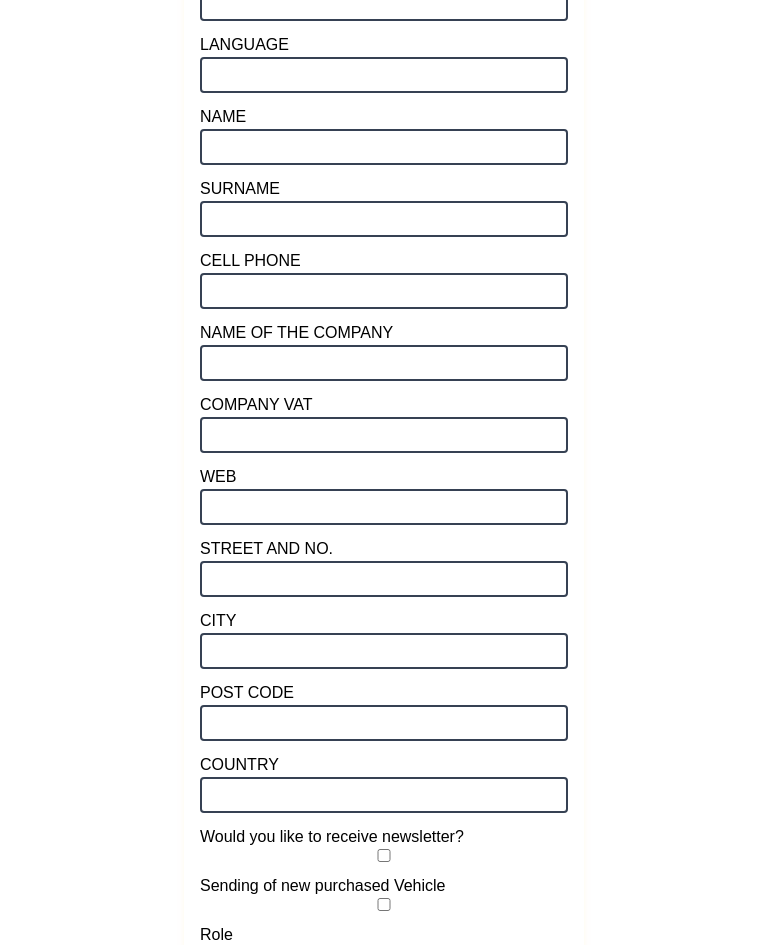
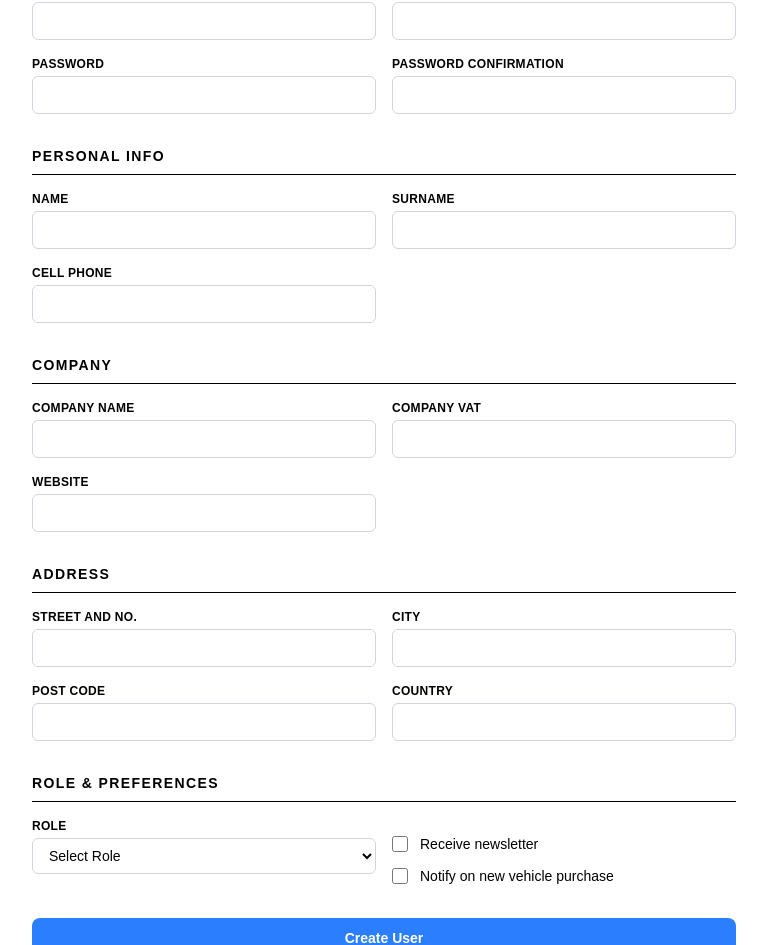
Before and after one commit to M-Aziz-Ahmed/utc, a Next.js app: page /setupUser in a window 1280 px wide. Shown: the part 223-1168 px from the top of the page, without its empty margins (256-1023 px from the left). Built offline with nearby package versions, Linux system fonts and the light colour scheme.

Commit message:
Login-Page-UI

```diff
--- a/app/setupUser/page.jsx
+++ b/app/setupUser/page.jsx
@@ -3,7 +3,6 @@ import { useState } from "react";
 
 const Page = () => {
     const [values, setValues] = useState({
-
         email: '',
         password: '',
         name: '',
@@ -21,9 +20,9 @@ const Page = () => {
         newpurchase: false,
         role: '',
         verified: true,
-
     })
     const [message, setMessage] = useState('')
+    const [isError, setIsError] = useState(false)
 
     const handleSubmit = async (event) => {
         event.preventDefault();
@@ -32,82 +31,106 @@ const Page = () => {
             headers: { 'Content-Type': 'application/json' },
             body: JSON.stringify(values)
         });
-
         const data = await res.json().catch(() => ({ message: 'Server error' }));
+        setIsError(!res.ok)
         setMessage(data.message || 'Server error');
     };
 
+    const field = (label, key, type = 'text') => (
+        <div className="flex flex-col gap-1">
+            <label className="text-xs font-semibold text-gray-500 uppercase tracking-wide">{label}</label>
+            <input
+                type={type}
+                className="border border-gray-300 rounded-md px-3 py-2 text-sm focus:outline-none focus:ring-2 focus:ring-blue-400 focus:border-transparent transition"
+                onChange={(e) => setValues({ ...values, [key]: e.target.value })}
+            />
+        </div>
+    )
+
     return (
-        <div className="flex py-6 justify-center items-center">
-            <form onSubmit={handleSubmit} className="form bg-white shadow-md shadow-amber-50 p-4 rounded-lg w-100">
-                {message && <p className="mb-3 text-sm text-center">{message}</p>}
-                <div className="mb-3 flex flex-col">
-                    <label className="text-gray-500">EMAIL</label>
-                    <input type="email" className="border-2 rounded border-gray-700 py-1" onChange={(e) => setValues({ ...values, email: e.target.value })} />
+        <div className="min-h-screen bg-gray-100 flex items-start justify-center py-10 px-4">
+            <div className="bg-white rounded-2xl shadow-lg w-full max-w-3xl p-8">
+
+                {/* Header */}
+                <div className="mb-8">
+                    <h1 className="text-2xl font-bold text-gray-800">Create New User</h1>
+                    <p className="text-sm text-gray-500 mt-1">Fill in the details below to register a new user account.</p>
                 </div>
-                <div className="mb-3 flex flex-col">
-                    <label className="text-gray-500">PASSWORD</label>
-                    <input type="text" className="border-2 rounded border-gray-700 py-1" onChange={(e) => setValues({ ...values, password: e.target.value })} />
+
+                {/* Message */}
+                {message && (
+                    <div className={`mb-6 px-4 py-3 rounded-lg text-sm font-medium ${isError ? 'bg-red-50 text-red-600 border border-red-200' : 'bg-green-50 text-green-600 border border-green-200'}`}>
+                        {message}
                     </div>
-                <div className="mb-3 flex flex-col">
-                    <label className="text-gray-500">PASSWORD CONFIRMATION</label>
-                    <input type="text" className="border-2 rounded border-gray-700 py-1" />
+                )}
+
+                <form onSubmit={handleSubmit} className="space-y-8">
+
+                    {/* Account */}
+                    <section>
+                        <h2 className="text-sm font-bold text-gray-400 uppercase tracking-widest mb-4 border-b pb-2">Account</h2>
+                        <div className="grid grid-cols-1 sm:grid-cols-2 gap-4">
+                            {field('Email', 'email', 'email')}
+                            {field('Language', 'lang')}
+                            <div className="flex flex-col gap-1">
+                                <label className="text-xs font-semibold text-gray-500 uppercase tracking-wide">Password</label>
+                                <input
+                                    type="password"
+                                    className="border border-gray-300 rounded-md px-3 py-2 text-sm focus:outline-none focus:ring-2 focus:ring-blue-400 focus:border-transparent transition"
+                                    onChange={(e) => setValues({ ...values, password: e.target.value })}
+                                />
                             </div>
-                <div className="mb-3 flex flex-col">
-                    <label className="text-gray-500">LANGUAGE</label>
-                    <input type="text" className="border-2 rounded border-gray-700 py-1" onChange={(e) => setValues({ ...values, lang: e.target.value })} />
+                            <div className="flex flex-col gap-1">
+                                <label className="text-xs font-semibold text-gray-500 uppercase tracking-wide">Password Confirmation</label>
+                                <input
+                                    type="password"
+                                    className="border border-gray-300 rounded-md px-3 py-2 text-sm focus:outline-none focus:ring-2 focus:ring-blue-400 focus:border-transparent transition"
+                                />
                             </div>
-                <div className="mb-3 flex flex-col">
-                    <label className="text-gray-500">NAME</label>
-                    <input type="text" className="border-2 rounded border-gray-700 py-1" onChange={(e) => setValues({ ...values, name: e.target.value })} />
                         </div>
-                <div className="mb-3 flex flex-col">
-                    <label className="text-gray-500">SURNAME</label>
-                    <input type="text" className="border-2 rounded border-gray-700 py-1" onChange={(e) => setValues({ ...values, surname: e.target.value })} />
+                    </section>
+
+                    {/* Personal */}
+                    <section>
+                        <h2 className="text-sm font-bold text-gray-400 uppercase tracking-widest mb-4 border-b pb-2">Personal Info</h2>
+                        <div className="grid grid-cols-1 sm:grid-cols-2 gap-4">
+                            {field('Name', 'name')}
+                            {field('Surname', 'surname')}
+                            {field('Cell Phone', 'cellphone')}
                         </div>
-                <div className="mb-3 flex flex-col">
-                    <label className="text-gray-500">CELL PHONE</label>
-                    <input type="text" className="border-2 rounded border-gray-700 py-1" onChange={(e) => setValues({ ...values, cellphone: e.target.value })} />
+                    </section>
+
+                    {/* Company */}
+                    <section>
+                        <h2 className="text-sm font-bold text-gray-400 uppercase tracking-widest mb-4 border-b pb-2">Company</h2>
+                        <div className="grid grid-cols-1 sm:grid-cols-2 gap-4">
+                            {field('Company Name', 'company')}
+                            {field('Company VAT', 'companyvat')}
+                            {field('Website', 'web')}
                         </div>
-                <div className="mb-3 flex flex-col">
-                    <label className="text-gray-500">NAME OF THE COMPANY</label>
-                    <input type="text" className="border-2 rounded border-gray-700 py-1" onChange={(e) => setValues({ ...values, company: e.target.value })} />
+                    </section>
+
+                    {/* Address */}
+                    <section>
+                        <h2 className="text-sm font-bold text-gray-400 uppercase tracking-widest mb-4 border-b pb-2">Address</h2>
+                        <div className="grid grid-cols-1 sm:grid-cols-2 gap-4">
+                            {field('Street and No.', 'streetno')}
+                            {field('City', 'city')}
+                            {field('Post Code', 'postcode')}
+                            {field('Country', 'country')}
                         </div>
-                <div className="mb-3 flex flex-col">
-                    <label className="text-gray-500">COMPANY VAT</label>
-                    <input type="text" className="border-2 rounded border-gray-700 py-1" onChange={(e) => setValues({ ...values, companyvat: e.target.value })} />
-                </div>
-                <div className="mb-3 flex flex-col">
-                    <label className="text-gray-500">WEB</label>
-                    <input type="text" className="border-2 rounded border-gray-700 py-1" onChange={(e) => setValues({ ...values, web: e.target.value })} />
-                </div>
-                <div className="mb-3 flex flex-col">
-                    <label className="text-gray-500">STREET AND NO.</label>
-                    <input type="text" className="border-2 rounded border-gray-700 py-1" onChange={(e) => setValues({ ...values, streetno: e.target.value })} />
-                </div>
-                <div className="mb-3 flex flex-col">
-                    <label className="text-gray-500">CITY</label>
-                    <input type="text" className="border-2 rounded border-gray-700 py-1" onChange={(e) => setValues({ ...values, city: e.target.value })} />
-                </div>
-                <div className="mb-3 flex flex-col">
-                    <label className="text-gray-500">POST CODE</label>
-                    <input type="text" className="border-2 rounded border-gray-700 py-1" onChange={(e) => setValues({ ...values, postcode: e.target.value })} />
-                </div>
-                <div className="mb-3 flex flex-col">
-                    <label className="text-gray-500">COUNTRY</label>
-                    <input type="text" className="border-2 rounded border-gray-700 py-1" onChange={(e) => setValues({ ...values, country: e.target.value })} />
-                </div>
-                <div className="mb-3 flex flex-col">
-                    <label className="text-gray-500">Would you like to receive newsletter?</label>
-                    <input type="checkbox" className="border-2 rounded border-gray-700 py-1" onChange={(e) => setValues({ ...values, newsletter: e.target.checked })} />
-                </div>
-                <div className="mb-3 flex flex-col">
-                    <label className="text-gray-500">Sending of new purchased Vehicle</label>
-                    <input type="checkbox" className="border-2 rounded border-gray-700 py-1" onChange={(e) => setValues({ ...values, newpurchase: e.target.checked })} />
-                </div>
-                <div className="mb-3 flex flex-col">
-                    <label className="text-gray-500">Role</label>
-                    <select className="border-2 rounded border-gray-700 py-1" onChange={(e) => setValues({ ...values, role: e.target.value })}>
+                    </section>
+
+                    {/* Role & Preferences */}
+                    <section>
+                        <h2 className="text-sm font-bold text-gray-400 uppercase tracking-widest mb-4 border-b pb-2">Role & Preferences</h2>
+                        <div className="grid grid-cols-1 sm:grid-cols-2 gap-4">
+                            <div className="flex flex-col gap-1">
+                                <label className="text-xs font-semibold text-gray-500 uppercase tracking-wide">Role</label>
+                                <select
+                                    className="border border-gray-300 rounded-md px-3 py-2 text-sm focus:outline-none focus:ring-2 focus:ring-blue-400 focus:border-transparent transition bg-white"
+                                    onChange={(e) => setValues({ ...values, role: e.target.value })}
+                                >
                                     <option value="">Select Role</option>
                                     <option value="Admin">Admin</option>
                                     <option value="User">User</option>
@@ -118,11 +141,36 @@ const Page = () => {
                                     <option value="Export">Export</option>
                                 </select>
                             </div>
+                            <div className="flex flex-col gap-3 justify-center pt-4">
+                                <label className="flex items-center gap-3 cursor-pointer">
+                                    <input
+                                        type="checkbox"
+                                        className="w-4 h-4 accent-blue-500"
+                                        onChange={(e) => setValues({ ...values, newsletter: e.target.checked })}
+                                    />
+                                    <span className="text-sm text-gray-600">Receive newsletter</span>
+                                </label>
+                                <label className="flex items-center gap-3 cursor-pointer">
+                                    <input
+                                        type="checkbox"
+                                        className="w-4 h-4 accent-blue-500"
+                                        onChange={(e) => setValues({ ...values, newpurchase: e.target.checked })}
+                                    />
+                                    <span className="text-sm text-gray-600">Notify on new vehicle purchase</span>
+                                </label>
+                            </div>
+                        </div>
+                    </section>
 
-                <button className="bg-blue-400 rounded text-white px-4 py-1" type="submit">create user</button>
+                    <button
+                        type="submit"
+                        className="w-full bg-blue-500 hover:bg-blue-600 active:bg-blue-700 text-white font-semibold py-2.5 rounded-lg transition text-sm"
+                    >
+                        Create User
+                    </button>
 
                 </form>
-
+            </div>
         </div>
     );
 }
```
Lines whose indentation alone changed are shown as unchanged.
